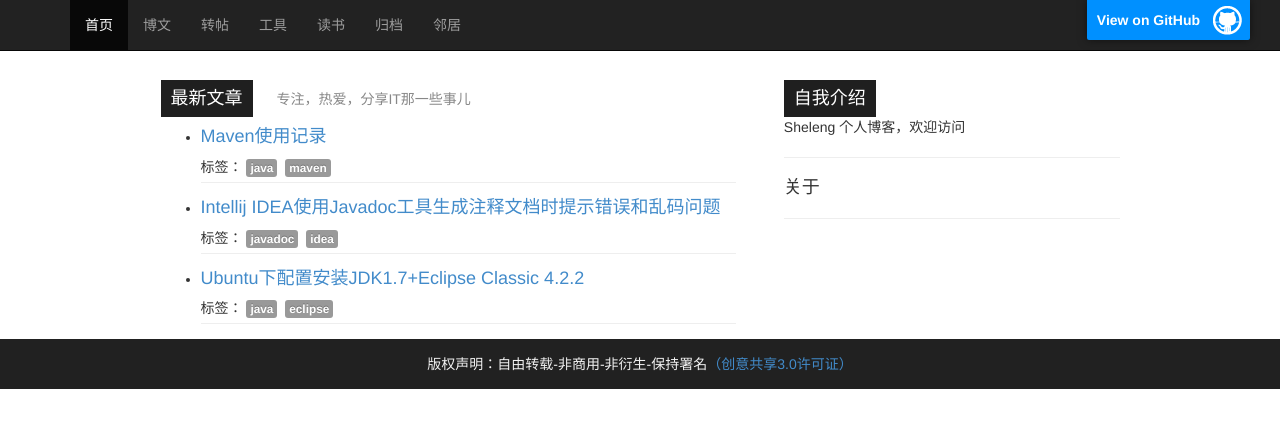
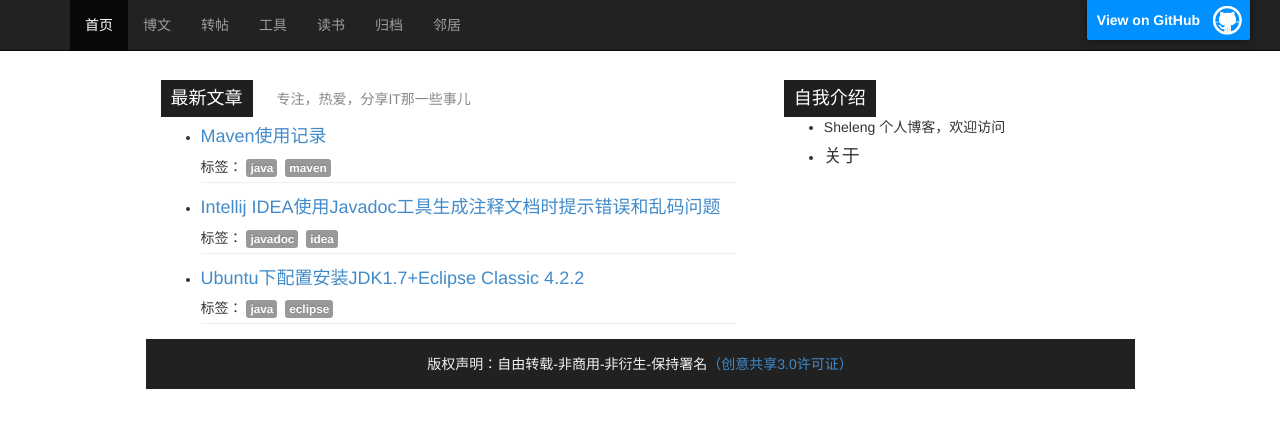
Before and after one commit to sheleng/sheleng.github.io, a Jekyll site: the page built from index.html, in a window 1280 px wide. Shown: the top 428 px of the page. Built offline with Jekyll 4.4.1, drawn with Linux system fonts in a browser that asks for light colours.

```diff
--- a/index.html
+++ b/index.html
@@ -36,13 +36,10 @@
     <div class="content-title">
       <span class="title">自我介绍</span>
       <div>
-      	Sheleng 个人博客，欢迎访问
-      	<hr>
-      </div>
-      <div>
-      	<h4>关于</h4>
-      	<hr>
-      </div>
+      	<ul>
+		  <li>Sheleng 个人博客，欢迎访问</li>
+		  <li><h4>关于</h4></li>
+	    </ul>
     </div>
   </div>
 </div>
```
